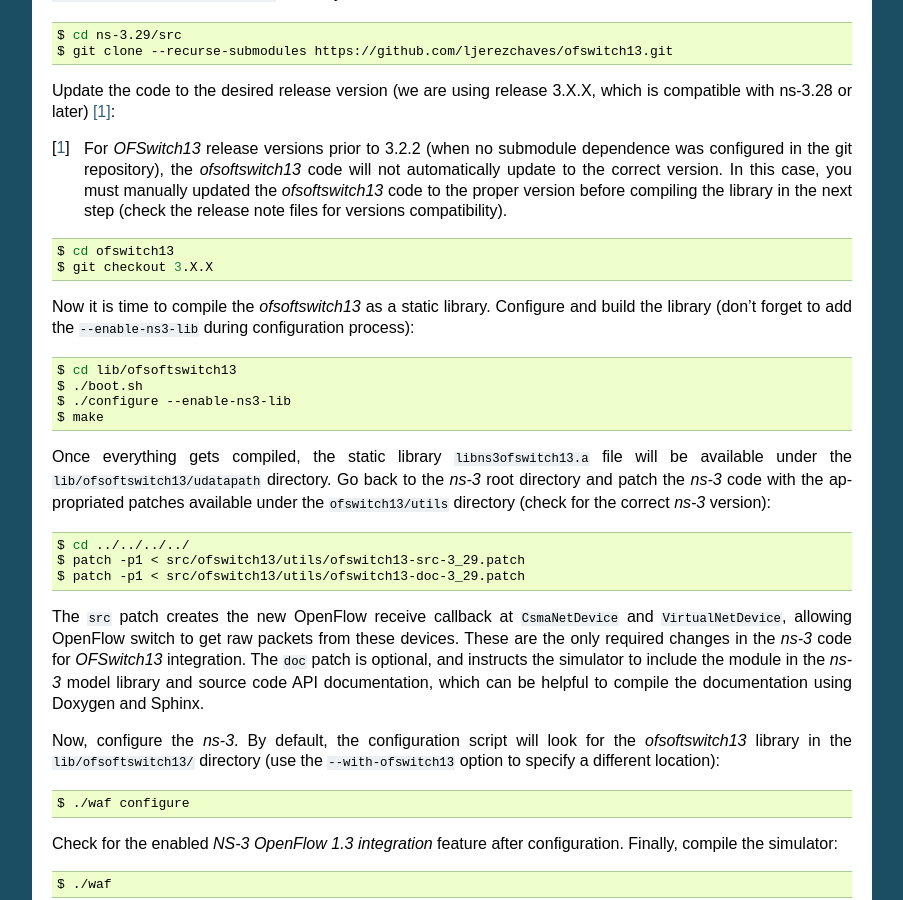
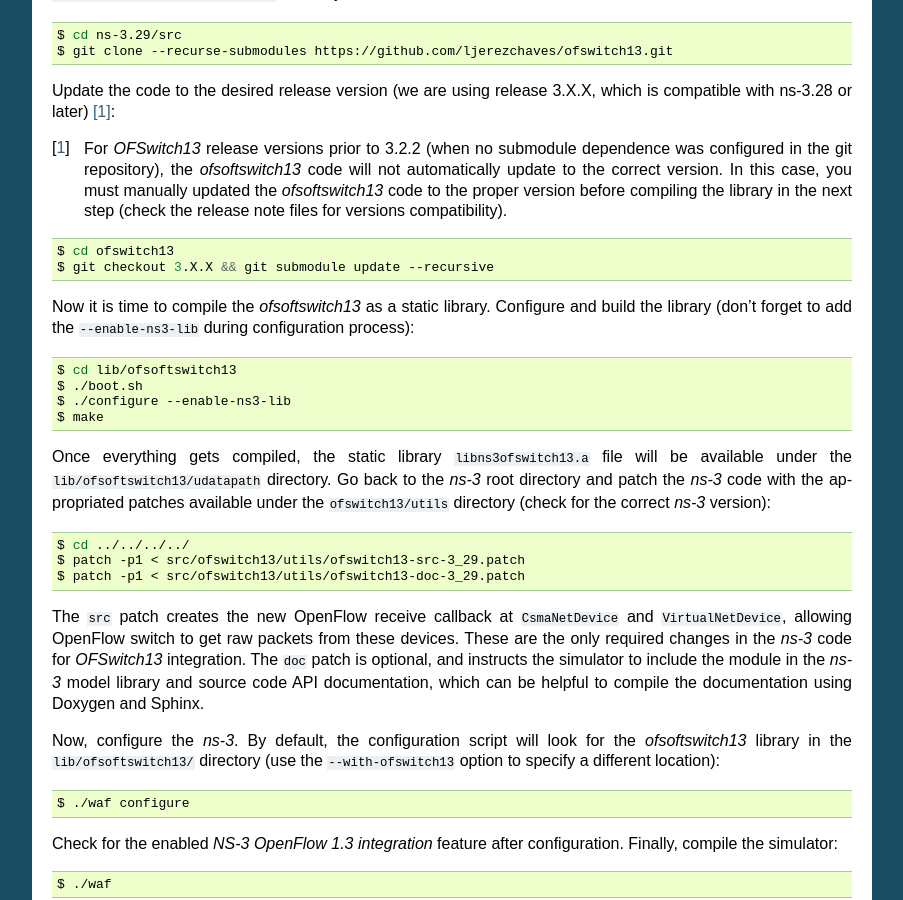
Before and after one commit to ljerezchaves/ofswitch13, a Sphinx documentation site: the page built from doc/source/ofswitch13-usage.rst, in a window 1280 px wide and 900 px high, scrolled down 943 px. Shown: the whole window, without its empty margins (198-1101 px from the left). Built offline with Sphinx 7.4.7, drawn with Linux system fonts in a browser that asks for light colours; formulas are drawn with MathJax 3.

Commit message:
Updating doc with git submodule update command during checkout.

```diff
--- a/doc/source/ofswitch13-usage.rst
+++ b/doc/source/ofswitch13-usage.rst
@@ -90,7 +90,7 @@
 .. code-block:: bash
 
   $ cd ofswitch13
-  $ git checkout 3.X.X
+  $ git checkout 3.X.X && git submodule update --recursive
 
 Now it is time to compile the |ofslib| as a static library. Configure and
 build the library (don't forget to add the ``--enable-ns3-lib`` during
```
